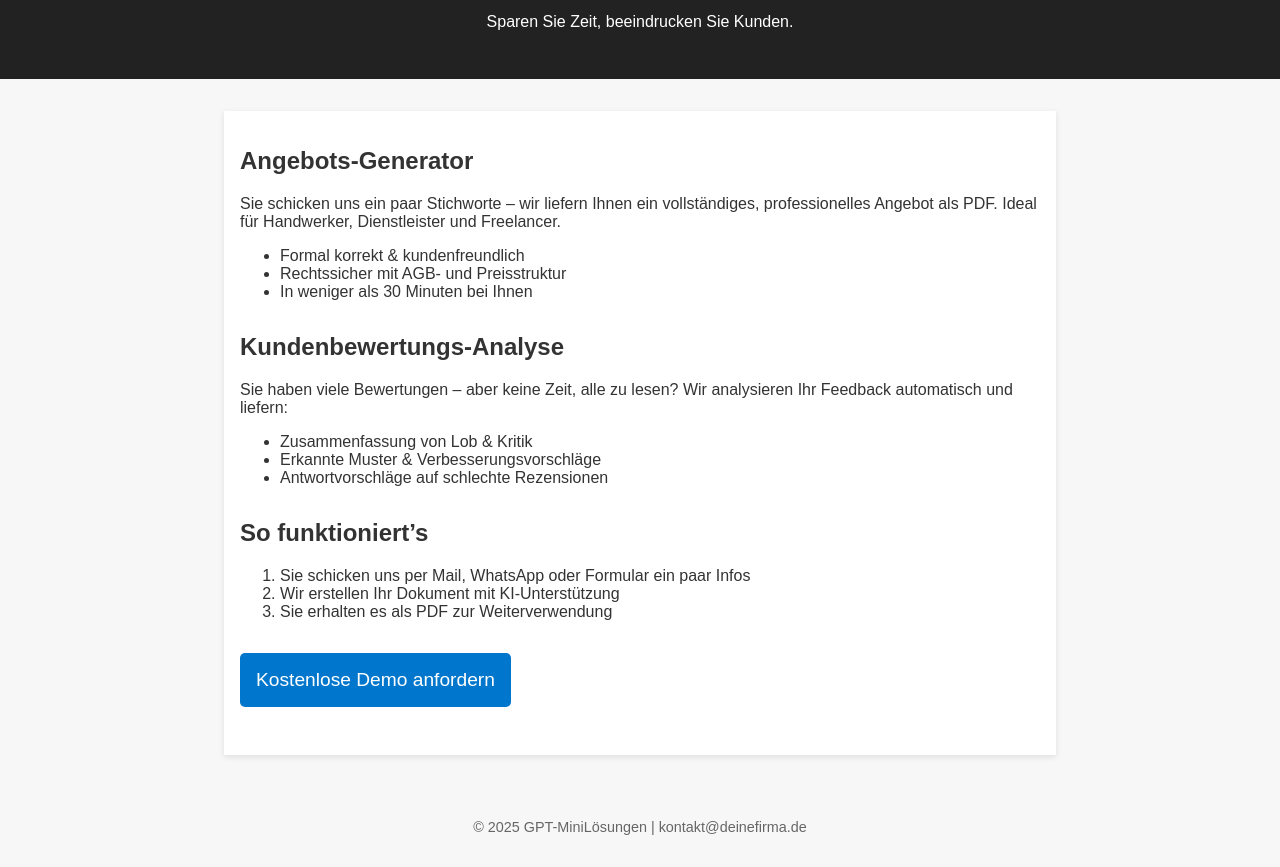
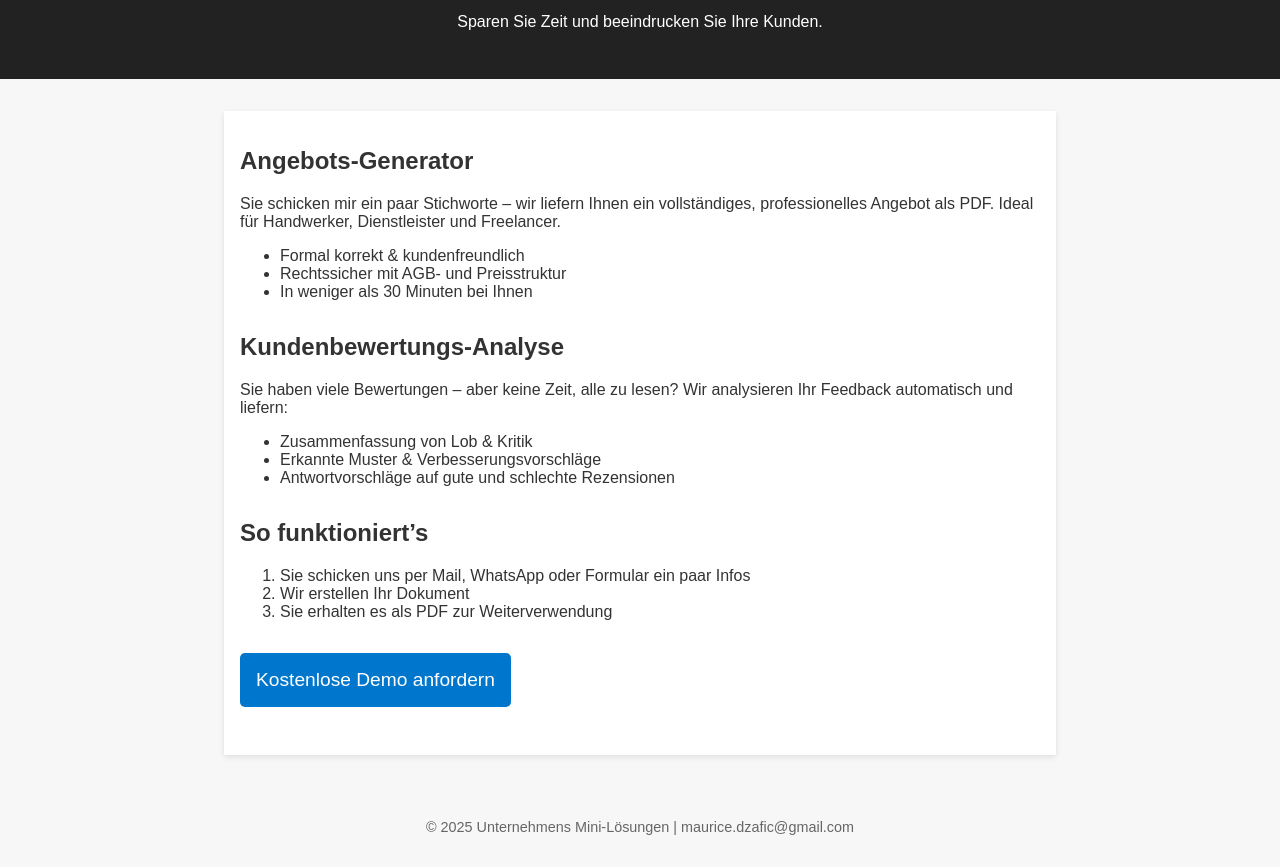
Before and after one commit to MauriceDzafic/gpt-landing-page, a plain HTML site: page index.html in a window 1280 px wide. Shown: the part 80-947 px from the top of the page. Drawn offline with Linux system fonts and the light colour scheme.

Commit message:
Update index.html

```diff
--- a/index.html
+++ b/index.html
@@ -57,13 +57,13 @@
 <body>
   <div class="header">
     <h1>Professionelle Angebote & Kundenanalysen in Minuten</h1>
-    <p>Sparen Sie Zeit, beeindrucken Sie Kunden.</p>
+    <p>Sparen Sie Zeit und beeindrucken Sie Ihre Kunden.</p>
   </div>
 
   <div class="content">
     <div class="section">
       <h2>Angebots-Generator</h2>
-      <p>Sie schicken uns ein paar Stichworte – wir liefern Ihnen ein vollständiges, professionelles Angebot als PDF. Ideal für Handwerker, Dienstleister und Freelancer.</p>
+      <p>Sie schicken mir ein paar Stichworte – wir liefern Ihnen ein vollständiges, professionelles Angebot als PDF. Ideal für Handwerker, Dienstleister und Freelancer.</p>
       <ul>
         <li>Formal korrekt & kundenfreundlich</li>
         <li>Rechtssicher mit AGB- und Preisstruktur</li>
@@ -77,7 +77,7 @@
       <ul>
         <li>Zusammenfassung von Lob & Kritik</li>
         <li>Erkannte Muster & Verbesserungsvorschläge</li>
-        <li>Antwortvorschläge auf schlechte Rezensionen</li>
+        <li>Antwortvorschläge auf gute und schlechte Rezensionen</li>
       </ul>
     </div>
 
@@ -85,7 +85,7 @@
       <h2>So funktioniert’s</h2>
       <ol>
         <li>Sie schicken uns per Mail, WhatsApp oder Formular ein paar Infos</li>
-        <li>Wir erstellen Ihr Dokument mit KI-Unterstützung</li>
+        <li>Wir erstellen Ihr Dokument</li>
         <li>Sie erhalten es als PDF zur Weiterverwendung</li>
       </ol>
       <a href="mailto:kontakt@deinefirma.de" class="cta">Kostenlose Demo anfordern</a>
@@ -93,7 +93,7 @@
   </div>
 
   <footer>
-    &copy; 2025 GPT-MiniLösungen | kontakt@deinefirma.de
+    &copy; 2025 Unternehmens Mini-Lösungen | maurice.dzafic@gmail.com
   </footer>
 </body>
 </html>
```
